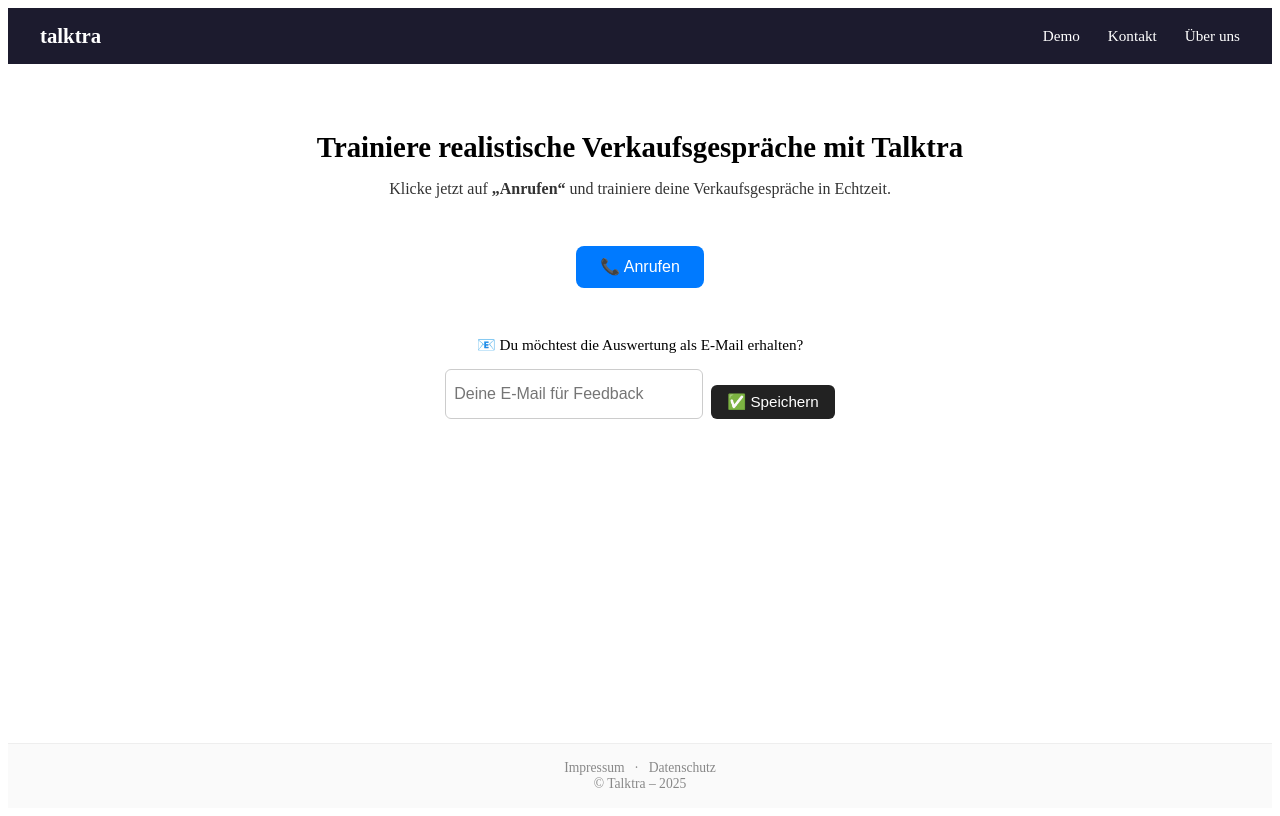
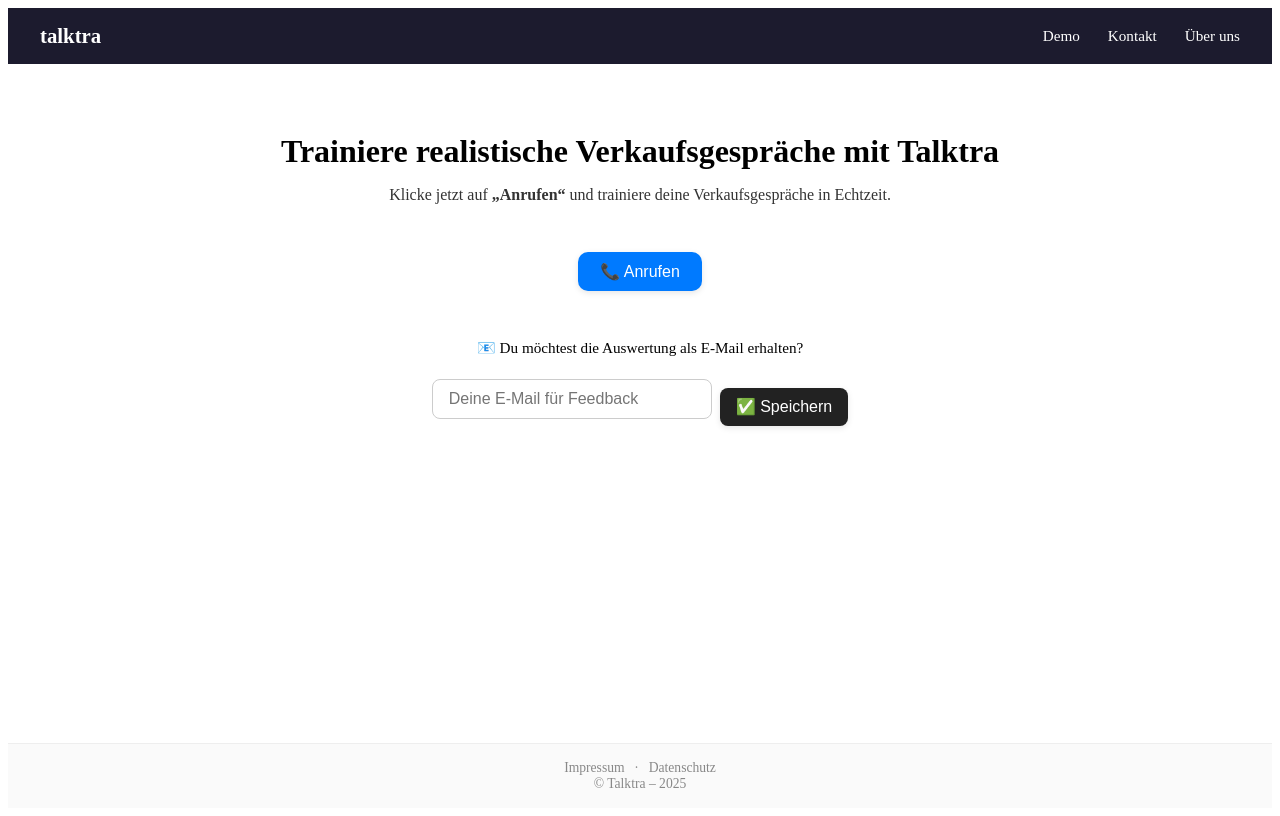
Before and after one commit to Luncustaf/salestrainer-frontend, a SvelteKit app: page / in a window 1280 px wide. Built offline with nearby package versions, Linux system fonts and the light colour scheme.

Commit message:
Style fixes

```diff
--- a/src/routes/+page.svelte
+++ b/src/routes/+page.svelte
@@ -146,7 +146,7 @@
   }
 
   h1 {
-    font-size: 1.8rem;
+    font-size: 2rem;
     margin-bottom: 0.5rem;
   }
 
@@ -160,11 +160,13 @@
     background-color: #007aff;
     border: none;
     color: white;
-    padding: 0.7rem 1.5rem;
+    padding: 0.6rem 1.4rem;
     font-size: 1rem;
-    border-radius: 8px;
+    border-radius: 10px;
     cursor: pointer;
     margin-top: 1rem;
+    box-shadow: 0 2px 6px rgba(0, 0, 0, 0.1);
+    transition: background 0.2s;
   }
 
   button:hover {
@@ -184,26 +186,32 @@
   .email-box {
     display: flex;
     justify-content: center;
+    align-items: center;
     margin-top: 0.5rem;
     gap: 0.5rem;
     flex-wrap: wrap;
   }
 
   .email-box input {
-    padding: 0.5rem;
-    border-radius: 6px;
+    padding: 0.6rem 1rem;
+    border-radius: 8px;
     border: 1px solid #ccc;
     font-size: 1rem;
-    width: 240px;
+    width: 280px;
+    box-sizing: border-box;
   }
 
   .email-box button {
-    padding: 0.5rem 1rem;
-    font-size: 0.95rem;
+    padding: 0.6rem 1rem;
+    font-size: 1rem;
     background-color: #222;
     color: white;
     border: none;
-    border-radius: 6px;
+    border-radius: 8px;
+  }
+
+  .email-box button:hover {
+    background-color: #444;
   }
 
   footer {
```
